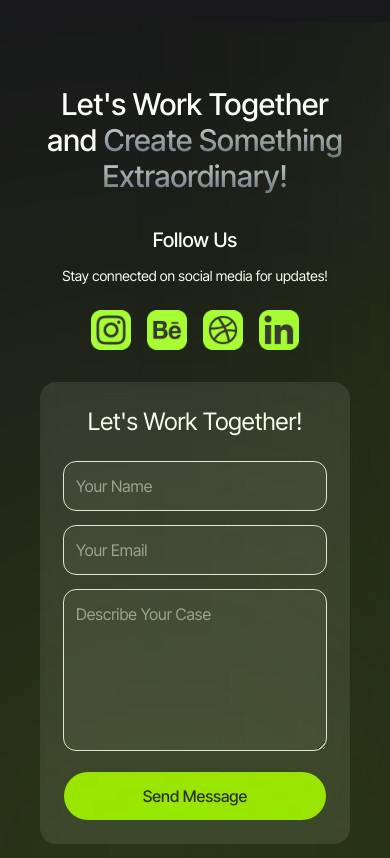
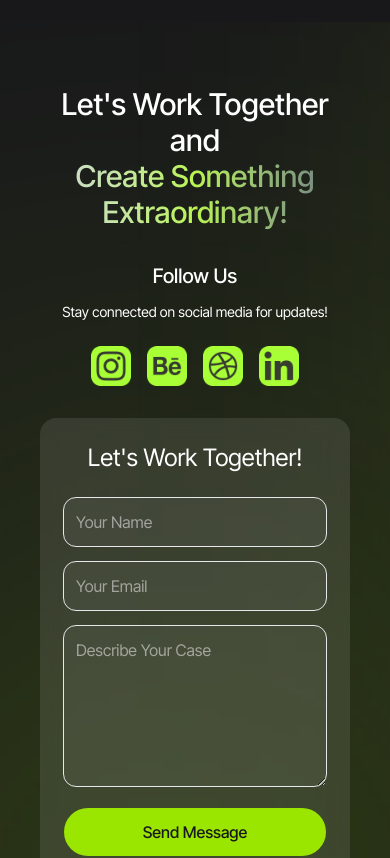
Before and after one commit to shamip2209/wm-temp, a React (Vite) app: page / in a window 390 px wide. Shown: the part 7720-8578 px from the top of the page. Built offline with nearby package versions, Linux system fonts and the light colour scheme.

Commit message:
footer animation done

```diff
--- a/package.json
+++ b/package.json
@@ -11,6 +11,7 @@
   },
   "dependencies": {
     "@tailwindcss/vite": "^4.0.15",
+    "framer-motion": "^12.6.3",
     "react": "^19.0.0",
     "react-dom": "^19.0.0",
     "react-icons": "^5.5.0",
--- a/src/components/Footer.jsx
+++ b/src/components/Footer.jsx
@@ -1,14 +1,43 @@
-
-    import React from 'react';
-    import { useState } from 'react';
+import React, { useState, useEffect, useRef } from 'react';
+import { motion } from 'framer-motion';
 import data from '/public/assets/data/data.json';
 
-    export default function Contact() {
+export default function Footer() {
   const [formData, setFormData] = useState({
     name: '',
     email: '',
     case: ''
   });
+
+  const [isVisible, setIsVisible] = useState(false);
+  const footerRef = useRef(null);
+
+  useEffect(() => {
+    // Set up intersection observer to detect when footer is in viewport
+    const observer = new IntersectionObserver(
+      (entries) => {
+        const [entry] = entries;
+        setIsVisible(entry.isIntersecting);
+      },
+      {
+        root: null, // Use viewport as root
+        rootMargin: '0px',
+        threshold: 0.2, // Trigger when 20% of the element is visible
+      }
+    );
+
+    // Start observing the footer element
+    if (footerRef.current) {
+      observer.observe(footerRef.current);
+    }
+
+    // Clean up observer on component unmount
+    return () => {
+      if (footerRef.current) {
+        observer.unobserve(footerRef.current);
+      }
+    };
+  }, []);
 
   const handleChange = (e) => {
     const { name, value } = e.target;
@@ -16,237 +45,471 @@
       ...prev,
       [name]: value
     }));
+  };
 
+  // Animation variants
+  const fadeInUp = {
+    hidden: { opacity: 0, y: 20 },
+    visible: {
+      opacity: 1,
+      y: 0,
+      transition: { duration: 0.6 }
+    }
+  };
+
+  const staggeredFadeIn = {
+    hidden: { opacity: 0 },
+    visible: {
+      opacity: 1,
+      transition: { staggerChildren: 0.1 }
+    }
+  };
+
+  const socialIconAnimation = {
+    hidden: { scale: 0, opacity: 0 },
+    visible: {
+      scale: 1,
+      opacity: 1,
+      transition: { type: "spring", stiffness: 260, damping: 20 }
+    }
+  };
+
+  const buttonAnimation = {
+    initial: { scale: 1 },
+    hover: { scale: 1.05, transition: { duration: 0.2 } },
+    tap: { scale: 0.95 }
+  };
+
+  const formItemAnimation = {
+    hidden: { opacity: 0, y: 10 },
+    visible: {
+      opacity: 1,
+      y: 0,
+      transition: { duration: 0.5 }
+    }
+  };
+
+  const gradientAnimation = {
+    hidden: { backgroundPosition: "0% 50%" },
+    visible: {
+      backgroundPosition: ["0% 50%", "100% 50%", "0% 50%"],
+      transition: {
+        repeat: Infinity,
+        duration: 8,
+        ease: "easeInOut"
+      }
+    }
   };
 
   return (
-        <div className="bg-zinc-900 min-h-screen relative overflow-hidden
+    <div
+      ref={footerRef}
+      className="bg-zinc-900 min-h-screen relative overflow-hidden
       before:content-[''] before:absolute before:size-120 before:left-[877px] before:top-[-23px] before:bg-lime-400 before:blur-[294px] before:z-0
-        after:content-[''] after:absolute after:size-96 after:left-[-18px] after:top-[700px] after:bg-lime-400 after:blur-[322px] after:z-0" >
-
-          <div className="mx-6 px-4 py-16 ">
+      after:content-[''] after:absolute after:size-96 after:left-[-18px] after:top-[700px] after:bg-lime-400 after:blur-[322px] after:z-0"
+    >
+      <div className="mx-6 px-4 py-16 relative z-10">
 
         {/* Large Screen Layout */}
-            <div className="hidden lg:grid grid-cols-2 gap-1 ">
+        <div className="hidden lg:grid grid-cols-2 gap-1">
           {/* Left Side - Headline */}
-              <div className="flex flex-col">
+          <motion.div
+            className="flex flex-col"
+            initial="hidden"
+            animate={isVisible ? "visible" : "hidden"}
+            variants={fadeInUp}
+          >
             <h1 className="text-5xl font-medium text-zinc-300 leading-tight mb-6">
-                  Let's Work Together and <br/><span className="bg-gradient-to-b from-gray-300 to-gray-500 bg-clip-text text-transparent">Create Something Extraordinary!</span>
+              Let's Work Together and <br/>
+              <motion.span
+                className="inline-block bg-gradient-to-r from-gray-300 via-lime-300 to-gray-500 bg-clip-text text-transparent bg-size-200"
+                variants={gradientAnimation}
+                initial="hidden"
+                animate={isVisible ? "visible" : "hidden"}
+              >
+                Create Something Extraordinary!
+              </motion.span>
             </h1>
-                <div className="mt-50">
+            <motion.div
+              className="mt-50"
+              initial="hidden"
+              animate={isVisible ? "visible" : "hidden"}
+              variants={{
+                hidden: { opacity: 0 },
+                visible: {
+                  opacity: 1,
+                  transition: { delay: 0.3, duration: 0.6 }
+                }
+              }}
+            >
               <h2 className="text-2xl text-white font-medium mb-3">Follow Us</h2>
               <p className="text-xs text-white mb-6 font-normal">
                 Stay connected and inspired! Follow us on our social media platforms to keep up with the latest design trends, project updates, and behind-the-scenes insights
               </p>
-                  <div className="flex space-x-6">
+              <motion.div
+                className="flex space-x-6"
+                variants={staggeredFadeIn}
+                initial="hidden"
+                animate={isVisible ? "visible" : "hidden"}
+              >
                 {data.socialMediaLinks.map((social, index) => (
-                  <a
+                  <motion.a
                     key={index}
                     href={social.link}
                     target="_blank"
                     rel="noopener noreferrer"
                     className="size-12 bg-white/10 rounded-xl flex items-center justify-center hover:bg-white/20 transition"
+                    variants={socialIconAnimation}
+                    whileHover={{ y: -5, boxShadow: "0 10px 25px -5px rgba(0, 0, 0, 0.1)" }}
                   >
                     <img
                       src={social.icon}
                       alt={`Social media icon ${index + 1}`}
                       className="size-12"
                     />
-                  </a>
+                  </motion.a>
                 ))}
-                  </div>
-                </div>
-              </div>
+              </motion.div>
+            </motion.div>
+          </motion.div>
 
           {/* Right Side - Contact Form */}
-              <div className="bg-white/10 rounded-3xl p-8 backdrop-blur-[10px] justify-center  item ml-20 w-[480px] ">
-                <h2 className="text-3xl text-white text-center mb-8">Let's Work Together!</h2>
-                <div className="space-y-4">
+          <motion.div
+            className="bg-white/10 rounded-3xl p-8 backdrop-blur-[10px] justify-center item ml-20 w-[480px]"
+            initial={{ opacity: 0, x: 50 }}
+            animate={isVisible ? { opacity: 1, x: 0 } : { opacity: 0, x: 50 }}
+            transition={{ duration: 0.7, delay: 0.2 }}
+          >
+            <motion.h2
+              className="text-3xl text-white text-center mb-8"
+              initial={{ opacity: 0 }}
+              animate={isVisible ? { opacity: 1 } : { opacity: 0 }}
+              transition={{ delay: 0.6 }}
+            >
+              Let's Work Together!
+            </motion.h2>
+            <motion.div
+              className="space-y-4"
+              variants={staggeredFadeIn}
+              initial="hidden"
+              animate={isVisible ? "visible" : "hidden"}
+            >
+              <motion.div variants={formItemAnimation}>
                 <input
                   type="text"
                   name="name"
                   placeholder="Your Name"
-                    className="w-full p-3 bg-neutral-400/10 rounded-xl text-white outline-1 outline-gray-200"
+                  className="w-full p-3 bg-neutral-400/10 rounded-xl text-white outline-1 outline-gray-200 focus:ring-2 focus:ring-lime-400/50 transition-all duration-300"
                   value={formData.name}
                   onChange={handleChange}
                 />
+              </motion.div>
+              <motion.div variants={formItemAnimation}>
                 <input
                   type="email"
                   name="email"
                   placeholder="Your Email"
-                    className="w-full p-3 bg-neutral-400/10 rounded-xl text-white outline-1 outline-gray-200"
+                  className="w-full p-3 bg-neutral-400/10 rounded-xl text-white outline-1 outline-gray-200 focus:ring-2 focus:ring-lime-400/50 transition-all duration-300"
                   value={formData.email}
                   onChange={handleChange}
                 />
+              </motion.div>
+              <motion.div variants={formItemAnimation}>
                 <textarea
                   name="case"
                   placeholder="Describe Your Case"
-                    className="w-full h-52 p-3 bg-neutral-400/10 rounded-xl text-white outline-1 outline-gray-200"
+                  className="w-full h-52 p-3 bg-neutral-400/10 rounded-xl text-white outline-1 outline-gray-200 focus:ring-2 focus:ring-lime-400/50 transition-all duration-300"
                   value={formData.case}
                   onChange={handleChange}
                 ></textarea>
-                  <button className="w-full py-3 bg-lime-400 rounded-full text-zinc-900 font-medium hover:bg-lime-500 transition">
+              </motion.div>
+              <motion.button
+                className="w-full py-3 bg-lime-400 rounded-full text-zinc-900 font-medium hover:bg-lime-500 transition"
+                variants={buttonAnimation}
+                whileHover="hover"
+                whileTap="tap"
+              >
                 Send Message
-                  </button>
+              </motion.button>
+            </motion.div>
+          </motion.div>
         </div>
-              </div>
-            </div>
-
-
 
         {/* Medium Screen Layout */}
         <div className="lg:hidden grid md:grid-cols-2 gap-8">
-          <div className="text-center md:text-left">
+          <motion.div
+            className="text-center md:text-left"
+            initial={{ opacity: 0, y: 20 }}
+            animate={isVisible ? { opacity: 1, y: 0 } : { opacity: 0, y: 20 }}
+            transition={{ duration: 0.6 }}
+          >
             <h1 className="text-3xl md:text-4xl font-medium text-white mb-6">
-              Let's Work Together and <span className='bg-gradient-to-b from-gray-300 to-gray-500 bg-clip-text text-transparent'>Create Something Extraordinary!</span>
+              Let's Work Together and <motion.span
+                className="inline-block bg-gradient-to-r from-gray-300 via-lime-300 to-gray-500 bg-clip-text text-transparent bg-size-200"
+                variants={gradientAnimation}
+                initial="hidden"
+                animate={isVisible ? "visible" : "hidden"}
+              >
+                Create Something Extraordinary!
+              </motion.span>
             </h1>
-            <div className="mt-8">
+            <motion.div
+              className="mt-8"
+              initial={{ opacity: 0 }}
+              animate={isVisible ? { opacity: 1 } : { opacity: 0 }}
+              transition={{ delay: 0.3 }}
+            >
               <h2 className="text-xl text-white font-medium mb-3">Follow Us</h2>
               <p className="text-sm text-white mb-6">
                 Stay connected on social media for updates!
               </p>
-              <div className="flex justify-center md:justify-start space-x-4">
+              <motion.div
+                className="flex justify-center md:justify-start space-x-4"
+                variants={staggeredFadeIn}
+                initial="hidden"
+                animate={isVisible ? "visible" : "hidden"}
+              >
                 {data.socialMediaLinks.map((social, index) => (
-              <a
+                  <motion.a
                     key={index}
                     href={social.link}
                     target="_blank"
                     rel="noopener noreferrer"
                     className="size-10 bg-white/10 rounded-xl flex items-center justify-center hover:bg-white/20 transition"
+                    variants={socialIconAnimation}
+                    whileHover={{ y: -5, boxShadow: "0 10px 25px -5px rgba(0, 0, 0, 0.1)" }}
                   >
                     <img
                       src={social.icon}
                       alt={`Social media icon ${index + 1}`}
                       className="size-10"
                     />
-              </a>
+                  </motion.a>
                 ))}
-              </div>
-            </div>
-          </div>
-          <div className="bg-white/10 rounded-2xl p-6 backdrop-blur-[10px]">
-            <h2 className="text-2xl text-white text-center mb-6">Let's Work Together!</h2>
-            <div className="space-y-4">
+              </motion.div>
+            </motion.div>
+          </motion.div>
+          <motion.div
+            className="bg-white/10 rounded-2xl p-6 backdrop-blur-[10px]"
+            initial={{ opacity: 0, y: 30 }}
+            animate={isVisible ? { opacity: 1, y: 0 } : { opacity: 0, y: 30 }}
+            transition={{ duration: 0.6, delay: 0.4 }}
+          >
+            <motion.h2
+              className="text-2xl text-white text-center mb-6"
+              initial={{ opacity: 0 }}
+              animate={isVisible ? { opacity: 1 } : { opacity: 0 }}
+              transition={{ delay: 0.6 }}
+            >
+              Let's Work Together!
+            </motion.h2>
+            <motion.div
+              className="space-y-4"
+              variants={staggeredFadeIn}
+              initial="hidden"
+              animate={isVisible ? "visible" : "hidden"}
+            >
+              <motion.div variants={formItemAnimation}>
                 <input
                   type="text"
                   name="name"
                   placeholder="Your Name"
-                className="w-full p-3 bg-neutral-400/10 rounded-xl text-white outline-1 outline-gray-200"
+                  className="w-full p-3 bg-neutral-400/10 rounded-xl text-white outline-1 outline-gray-200 focus:ring-2 focus:ring-lime-400/50 transition-all duration-300"
                   value={formData.name}
                   onChange={handleChange}
                 />
+              </motion.div>
+              <motion.div variants={formItemAnimation}>
                 <input
                   type="email"
                   name="email"
                   placeholder="Your Email"
-                className="w-full p-3 bg-neutral-400/10 rounded-xl text-white outline-1 outline-gray-200"
+                  className="w-full p-3 bg-neutral-400/10 rounded-xl text-white outline-1 outline-gray-200 focus:ring-2 focus:ring-lime-400/50 transition-all duration-300"
                   value={formData.email}
                   onChange={handleChange}
                 />
+              </motion.div>
+              <motion.div variants={formItemAnimation}>
                 <textarea
                   name="case"
                   placeholder="Describe Your Case"
-                className="w-full h-40 p-3 bg-neutral-400/10 rounded-xl text-white outline-1 outline-gray-200"
+                  className="w-full h-40 p-3 bg-neutral-400/10 rounded-xl text-white outline-1 outline-gray-200 focus:ring-2 focus:ring-lime-400/50 transition-all duration-300"
                   value={formData.case}
                   onChange={handleChange}
                 ></textarea>
-              <button className="w-full py-3 bg-lime-400 rounded-full text-zinc-900 font-medium hover:bg-lime-500 transition">
+              </motion.div>
+              <motion.button
+                className="w-full py-3 bg-lime-400 rounded-full text-zinc-900 font-medium hover:bg-lime-500 transition"
+                variants={buttonAnimation}
+                whileHover="hover"
+                whileTap="tap"
+              >
                 Send Message
-              </button>
-            </div>
-          </div>
+              </motion.button>
+            </motion.div>
+          </motion.div>
         </div>
 
         {/* Extra-Large Screen Layout */}
         <div className="hidden 2xl:grid grid-cols-2 gap-1">
           {/* Left Side - Headline */}
-  <div className="flex flex-col">
+          <motion.div
+            className="flex flex-col"
+            initial="hidden"
+            animate={isVisible ? "visible" : "hidden"}
+            variants={fadeInUp}
+          >
             <h1 className="text-5xl 2xl:text-6xl font-medium text-zinc-300 leading-tight mb-6 2xl:mb-8">
               Let's Work Together and <br/>
-      <span className="bg-gradient-to-b from-gray-300 to-gray-500 bg-clip-text text-transparent">
+              <motion.span
+                className="inline-block bg-gradient-to-r from-gray-300 via-lime-300 to-gray-500 bg-clip-text text-transparent bg-size-200"
+                variants={gradientAnimation}
+                initial="hidden"
+                animate={isVisible ? "visible" : "hidden"}
+              >
                 Create Something Extraordinary!
-      </span>
+              </motion.span>
             </h1>
-    <div className="mt-50 2xl:mt-60">
+            <motion.div
+              className="mt-50 2xl:mt-60"
+              initial="hidden"
+              animate={isVisible ? "visible" : "hidden"}
+              variants={{
+                hidden: { opacity: 0 },
+                visible: {
+                  opacity: 1,
+                  transition: { delay: 0.3, duration: 0.6 }
+                }
+              }}
+            >
               <h2 className="text-2xl 2xl:text-3xl text-white font-medium mb-3 2xl:mb-4">Follow Us</h2>
               <p className="text-xs 2xl:text-sm text-white mb-6 2xl:mb-8 font-normal">
                 Stay connected and inspired! Follow us on our social media platforms to keep up with the latest design trends, project updates, and behind-the-scenes insights
               </p>
-      <div className="flex space-x-6 2xl:space-x-8">
+              <motion.div
+                className="flex space-x-6 2xl:space-x-8"
+                variants={staggeredFadeIn}
+                initial="hidden"
+                animate={isVisible ? "visible" : "hidden"}
+              >
                 {data.socialMediaLinks.map((social, index) => (
-          <a
+                  <motion.a
                     key={index}
                     href={social.link}
                     target="_blank"
                     rel="noopener noreferrer"
                     className="size-12 2xl:size-16 bg-white/10 rounded-xl flex items-center justify-center hover:bg-white/20 transition"
+                    variants={socialIconAnimation}
+                    whileHover={{ y: -5, boxShadow: "0 10px 25px -5px rgba(0, 0, 0, 0.1)" }}
                   >
                     <img
                       src={social.icon}
                       alt={`Social media icon ${index + 1}`}
-              className="size-20 2xl:size-14"
+                      className="size-12 2xl:size-14"
                     />
-          </a>
+                  </motion.a>
                 ))}
-      </div>
-    </div>
-  </div>
+              </motion.div>
+            </motion.div>
+          </motion.div>
 
           {/* Right Side - Contact Form */}
-  <div className="bg-white/10 rounded-3xl p-8 2xl:p-10 backdrop-blur-[10px] justify-center item ml-20 2xl:ml-24 w-[480px] 2xl:w-[540px]">
-    <h2 className="text-3xl 2xl:text-4xl text-white text-center mb-8 2xl:mb-10">Let's Work Together!</h2>
-    <div className="space-y-4 2xl:space-y-5">
+          <motion.div
+            className="bg-white/10 rounded-3xl p-8 2xl:p-10 backdrop-blur-[10px] justify-center item ml-20 2xl:ml-24 w-[480px] 2xl:w-[540px]"
+            initial={{ opacity: 0, x: 50 }}
+            animate={isVisible ? { opacity: 1, x: 0 } : { opacity: 0, x: 50 }}
+            transition={{ duration: 0.7, delay: 0.2 }}
+          >
+            <motion.h2
+              className="text-3xl 2xl:text-4xl text-white text-center mb-8 2xl:mb-10"
+              initial={{ opacity: 0 }}
+              animate={isVisible ? { opacity: 1 } : { opacity: 0 }}
+              transition={{ delay: 0.6 }}
+            >
+              Let's Work Together!
+            </motion.h2>
+            <motion.div
+              className="space-y-4 2xl:space-y-5"
+              variants={staggeredFadeIn}
+              initial="hidden"
+              animate={isVisible ? "visible" : "hidden"}
+            >
+              <motion.div variants={formItemAnimation}>
                 <input
                   type="text"
                   name="name"
                   placeholder="Your Name"
-        className="w-full p-3 2xl:p-4 bg-neutral-400/10 rounded-xl text-white outline-1 outline-gray-200"
+                  className="w-full p-3 2xl:p-4 bg-neutral-400/10 rounded-xl text-white outline-1 outline-gray-200 focus:ring-2 focus:ring-lime-400/50 transition-all duration-300"
                   value={formData.name}
                   onChange={handleChange}
                 />
+              </motion.div>
+              <motion.div variants={formItemAnimation}>
                 <input
                   type="email"
                   name="email"
                   placeholder="Your Email"
-        className="w-full p-3 2xl:p-4 bg-neutral-400/10 rounded-xl text-white outline-1 outline-gray-200"
+                  className="w-full p-3 2xl:p-4 bg-neutral-400/10 rounded-xl text-white outline-1 outline-gray-200 focus:ring-2 focus:ring-lime-400/50 transition-all duration-300"
                   value={formData.email}
                   onChange={handleChange}
                 />
+              </motion.div>
+              <motion.div variants={formItemAnimation}>
                 <textarea
                   name="case"
                   placeholder="Describe Your Case"
-        className="w-full h-52 2xl:h-60 p-3 2xl:p-4 bg-neutral-400/10 rounded-xl text-white outline-1 outline-gray-200"
+                  className="w-full h-52 2xl:h-60 p-3 2xl:p-4 bg-neutral-400/10 rounded-xl text-white outline-1 outline-gray-200 focus:ring-2 focus:ring-lime-400/50 transition-all duration-300"
                   value={formData.case}
                   onChange={handleChange}
                 ></textarea>
-      <button className="w-full py-3 2xl:py-4 bg-lime-400 rounded-full text-zinc-900 font-medium hover:bg-lime-500 transition">
+              </motion.div>
+              <motion.button
+                className="w-full py-3 2xl:py-4 bg-lime-400 rounded-full text-zinc-900 font-medium hover:bg-lime-500 transition"
+                variants={buttonAnimation}
+                whileHover="hover"
+                whileTap="tap"
+              >
                 Send Message
-      </button>
-    </div>
-  </div>
+              </motion.button>
+            </motion.div>
+          </motion.div>
         </div>
 
-
-
         {/* Bottom Navigation - Consistent across screen sizes */}
-            <div className="mt-20 pt-6 justify-evenly">
+        <motion.div
+          className="mt-20 pt-6 justify-evenly"
+          initial={{ opacity: 0, y: 30 }}
+          animate={isVisible ? { opacity: 1, y: 0 } : { opacity: 0, y: 30 }}
+          transition={{ duration: 0.7, delay: 0.8 }}
+        >
           <div className="grid grid-cols-2 md:grid-cols-4 gap-6 text-white">
             {['Home', 'About Me', 'Portfolio', 'Service'].map((section, index) => (
-                  <div key={index} className="space-y-3">
+              <motion.div
+                key={index}
+                className="space-y-3"
+                initial={{ opacity: 0, y: 20 }}
+                animate={isVisible ? { opacity: 1, y: 0 } : { opacity: 0, y: 20 }}
+                transition={{ duration: 0.5, delay: 0.8 + (index * 0.1) }}
+              >
                 <h3 className="font-medium">{section}</h3>
                 <div className="space-y-2 text-sm font-normal">
-                      <p>UI/UX Design</p>
-                      <p>Brand Identity</p>
-                      <p>Product Branding</p>
+                  <motion.p whileHover={{ x: 5, transition: { duration: 0.2 } }}>UI/UX Design</motion.p>
+                  <motion.p whileHover={{ x: 5, transition: { duration: 0.2 } }}>Brand Identity</motion.p>
+                  <motion.p whileHover={{ x: 5, transition: { duration: 0.2 } }}>Product Branding</motion.p>
                 </div>
-                  </div>
+              </motion.div>
             ))}
           </div>
-              <div className="mt-18 flex flex-col md:flex-row justify-between text-sm text-white/70">
+          <motion.div
+            className="mt-12 flex flex-col md:flex-row justify-between text-sm text-white/70"
+            initial={{ opacity: 0 }}
+            animate={isVisible ? { opacity: 1 } : { opacity: 0 }}
+            transition={{ duration: 0.5, delay: 1.2 }}
+          >
             <p>Privacy Policy / Terms</p>
             <p>© 2024 Kitpersona, All rights reserved</p>
-              </div>
-            </div>
+          </motion.div>
+        </motion.div>
       </div>
     </div>
   );
```
Also changed, not shown: 1 other file (tests, documents, lock files or other folders). Lines whose indentation alone changed are shown as unchanged.
